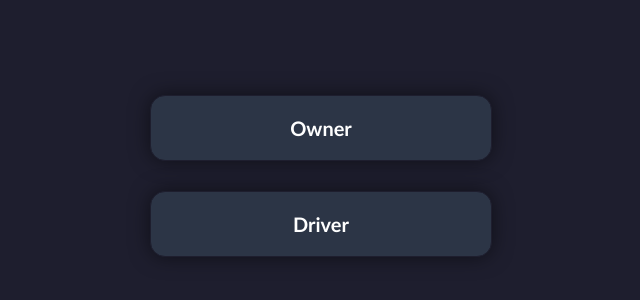
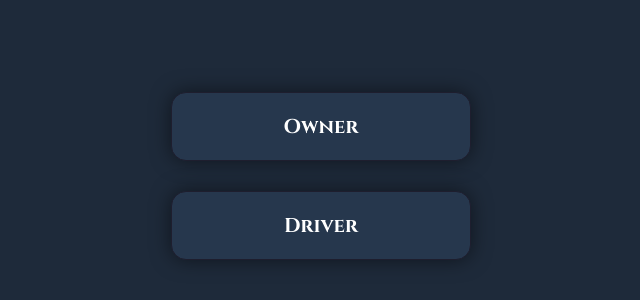
Before and after one commit to mulikruchi07/Smartphone-Application-for-Real-Time-Driving-Behavior-Analysis-and-Feedback, a plain HTML site: page index.html in a window 1280 px wide. Shown: the part 224-524 px from the top of the page, without its empty margins (319-959 px from the left). Drawn offline with Linux system fonts and the light colour scheme.

Commit message:
Update index.html

```diff
--- a/index.html
+++ b/index.html
@@ -4,14 +4,18 @@
     <meta charset="UTF-8">
     <meta name="viewport" content="width=device-width, initial-scale=1.0">
     <title>Document</title>
+    <link href="https://fonts.googleapis.com/css2?family=Cinzel:wght@400;700&display=swap" rel="stylesheet">
     <style>
         /* General body styling */
         body {
-    font-family: 'Gill Sans', 'Gill Sans MT', Calibri, 'Trebuchet MS', sans-serif;
-    background-color: #1e1e2e;
+            font-family: 'Cinzel', serif;
+            background-color: #1e2a3a;
             color: #fff;
             margin: 0;
             padding: 0;
+            display: flex;
+            justify-content: center;
+            align-items: center;
         }
 
         /* Flex container for centering the two boxes */
@@ -25,13 +29,14 @@ body {
 
         /* Style for each box (button) */
         .choice-box {
-    background-color: #2c3546;
+            font-family: 'Cinzel', serif; /* Ensures font for buttons */
+            background-color: #26374D;
             border: 1px solid #1e1e2e;
             border-radius: 15px;
             box-shadow: 0 0 20px rgba(0, 0, 0, 0.5);
             color: white;
             font-size: 20px;
-    font-weight: bold;
+            font-weight: 1000; /* Medium weight for better visibility */
             text-align: center;
             padding: 20px;
             width: 90%; /* Responsive width */
@@ -39,33 +44,30 @@ body {
             margin: 15px 0; /* Spacing between boxes */
             cursor: pointer;
             transition: transform 0.2s ease, background-color 0.3s ease;
+            width: 400px;
+            align-items: center;
         }
+
+        /* Style for links */
         a {
+            font-family: 'Cinzel', serif; /* Ensures font for links */
             text-decoration: none;
             color: #fff;
         }
 
         /* Hover effect */
         .choice-box:hover {
-    background-color: #4CAF50;
+            background-color: #d0a933;
             transform: scale(1.05); /* Slight scaling on hover */
         }
-
-/* Responsive Media Query for smaller screens */
-@media (max-width: 600px) {
-    .choice-box {
-        max-width: 80%; /* Adjust width for smaller devices */
-    }
-}
-
     </style>
 </head>
 <body>
     <div class="container">
         <!-- Owner Button -->
-    <div class="choice-box"><a href="Owner_login.html">Owner</a></div>
+        <a href="Owner_login.html"><button class="choice-box">Owner</button></a>
         <!-- Driver Button -->
-    <div class="choice-box"><a href = "Driver_login.html">Driver</a></div>
+        <a href="Driver_login.html"><button class="choice-box">Driver</button></a>
     </div>
 </body>
 </html>
```
Lines whose indentation alone changed are shown as unchanged.
